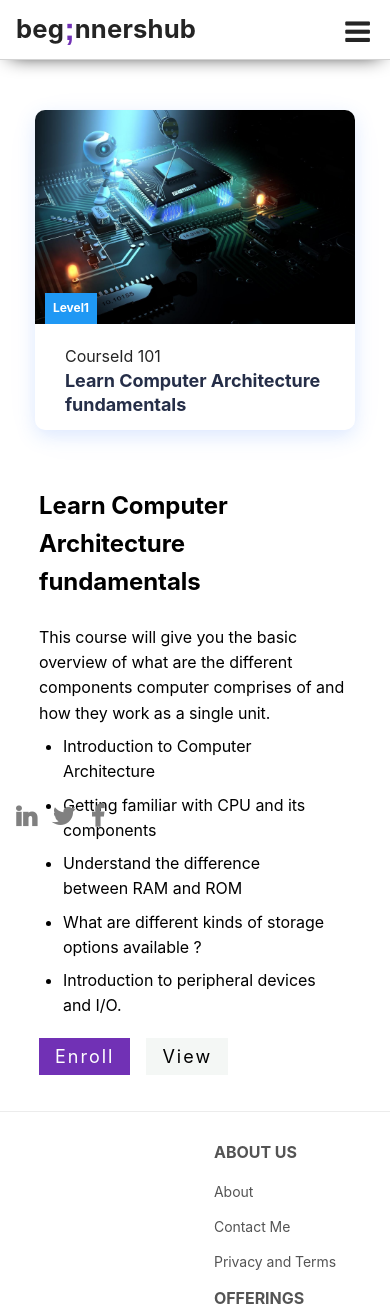
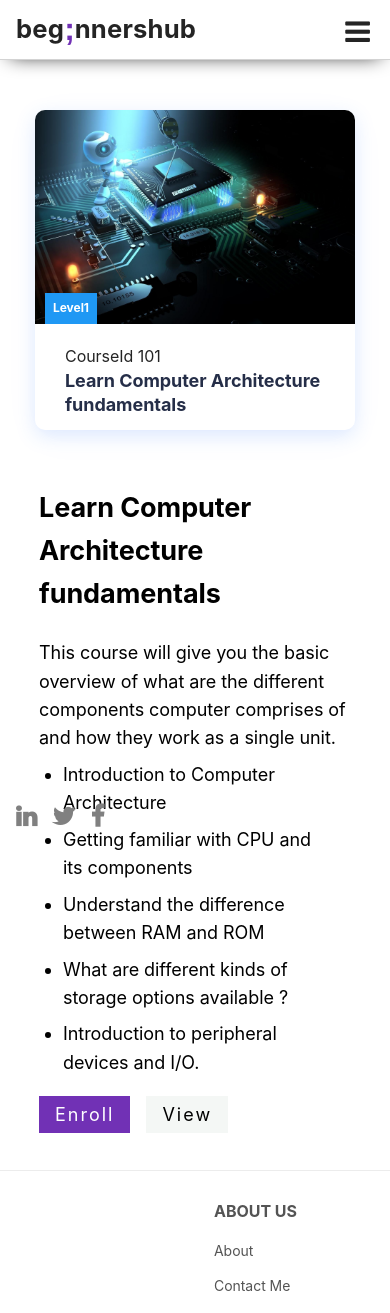
Before and after one commit to AliShamin/beginners-hub, a React (Create React App) app: page /course/101 in a window 390 px wide. Shown: the top 1313 px of the page. Built offline with nearby package versions, Linux system fonts and the light colour scheme.

Commit message:
fix sizing for training section

```diff
--- a/src/components/pages/Courses.js
+++ b/src/components/pages/Courses.js
@@ -1,4 +1,4 @@
-import React from "react";
+import React,{useEffect} from "react";
 import courseDetails from "../../assets/CourseDetails.json";
 import CardItem from "../CardItem";
 import "../../core/styles/Courses.css";
@@ -6,6 +6,10 @@ import Footer from "../Footer";
 
 
 function Courses() {
+
+    useEffect(() => {
+        window.scrollTo(0, 0)
+      }, [])
 
     const getCards = () => {
         let cardItems = [];
--- a/src/core/styles/CourseDetail.css
+++ b/src/core/styles/CourseDetail.css
@@ -68,4 +68,8 @@
         flex-direction: column;
         align-items: center;
     }
+
+    .course-description{
+        font-size: large;
+    }
 }
```
